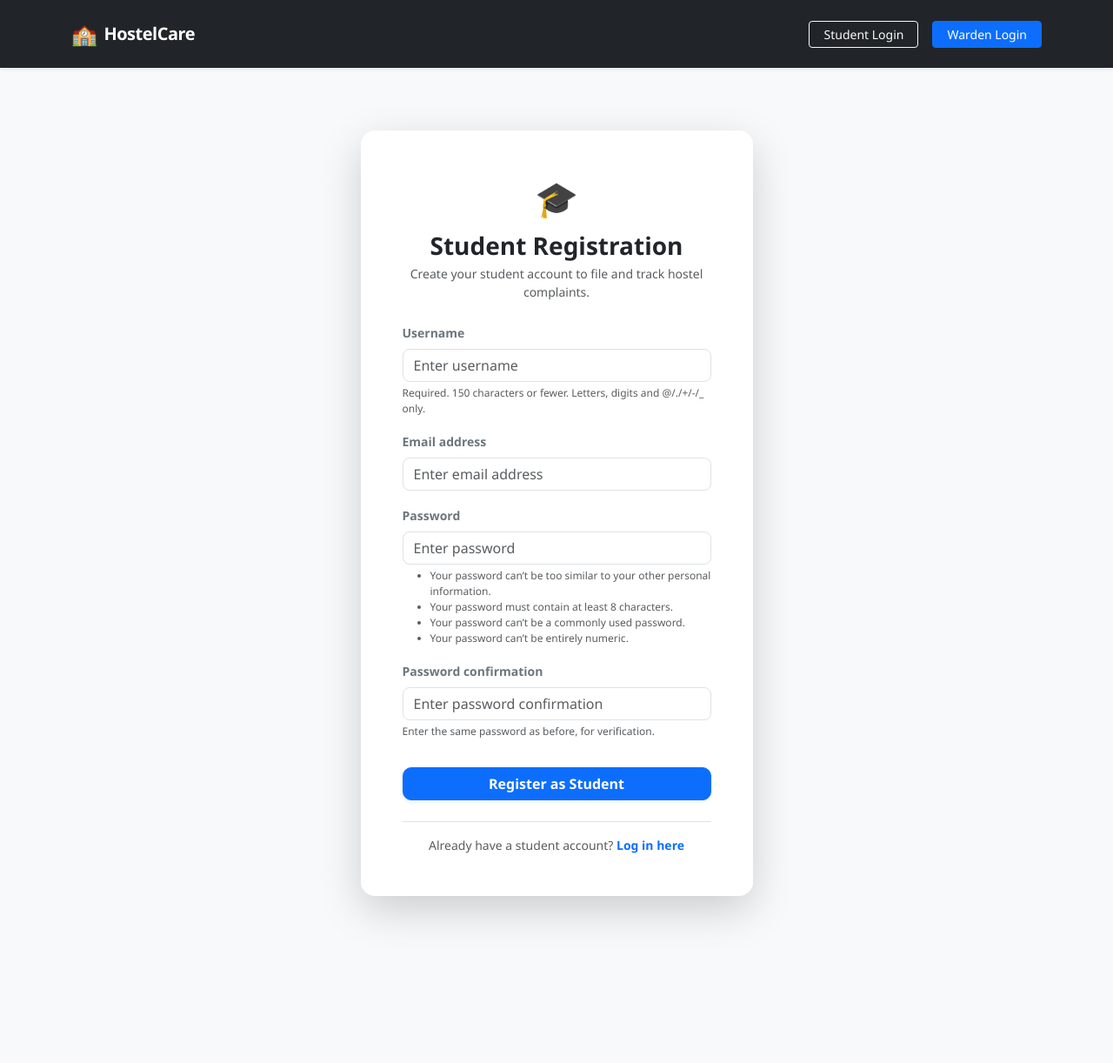
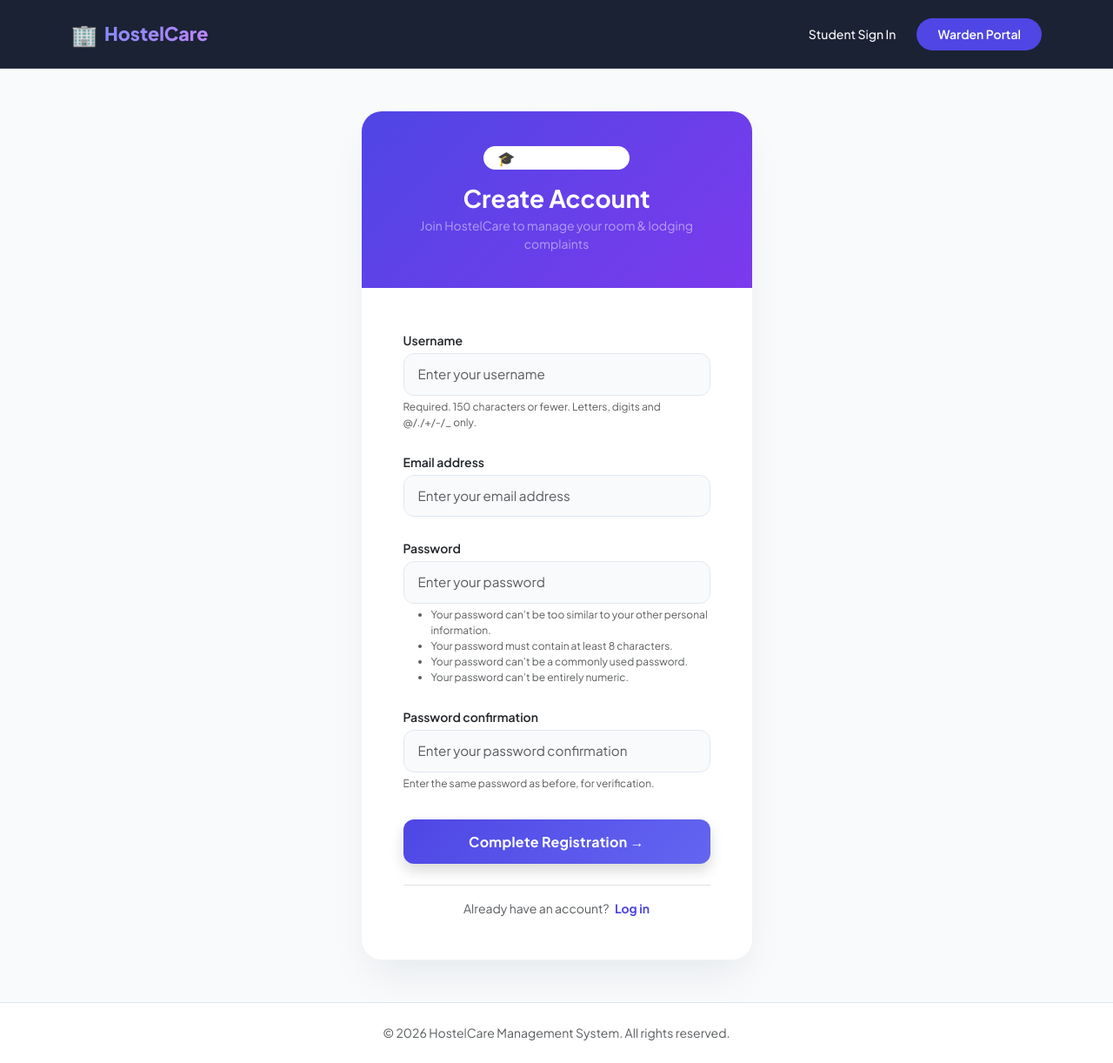
Before and after one commit to deblinachowdhuryofficial06-debug/hostel-care-portal, a Django app: page /register/student/ in a window 1280 px wide. Shown: the whole page at 87% size. Before the commit the page ends 1059 px from the top, so only its background shows below. Run offline with Django 5.2, Linux system fonts and the light colour scheme.

Commit message:
Applied modern glassmorphism styling and upgraded registration UI

```diff
--- a/complaints/templates/complaints/base.html
+++ b/complaints/templates/complaints/base.html
@@ -3,86 +3,124 @@
 <head>
     <meta charset="UTF-8">
     <meta name="viewport" content="width=device-width, initial-scale=1.0">
-    <title>HostelCare - Portal</title>
+    <title>HostelCare - Premium Student & Warden Portal</title>
+
     <!-- Bootstrap 5 CSS -->
     <link href="https://cdn.jsdelivr.net/npm/bootstrap@5.3.2/dist/css/bootstrap.min.css" rel="stylesheet">
+    <!-- Google Fonts -->
+    <link href="https://fonts.googleapis.com/css2?family=Plus+Jakarta+Sans:wght@400;500;600;700;800&display=swap" rel="stylesheet">
+
     <style>
+        :root {
+            --primary-color: #4f46e5;
+            --primary-hover: #4338ca;
+            --bg-surface: #f8fafc;
+            --card-shadow: 0 20px 25px -5px rgba(0, 0, 0, 0.05), 0 8px 10px -6px rgba(0, 0, 0, 0.01);
+        }
+
         body {
-            background-color: #f8f9fa;
-            font-family: 'Segoe UI', Tahoma, Geneva, Verdana, sans-serif;
+            background-color: var(--bg-surface);
+            font-family: 'Plus Jakarta Sans', sans-serif;
+            color: #1e293b;
+            min-height: 100vh;
+            display: flex;
+            flex-direction: column;
         }
-        .navbar-brand {
-            font-weight: 700;
-            letter-spacing: -0.5px;
+
+        .navbar-custom {
+            background: rgba(15, 23, 42, 0.95);
+            backdrop-filter: blur(12px);
+            border-bottom: 1px solid rgba(255, 255, 255, 0.1);
+        }
+
+        .brand-logo {
+            font-weight: 800;
+            font-size: 1.35rem;
+            background: linear-gradient(135deg, #818cf8 0%, #c084fc 100%);
+            -webkit-background-clip: text;
+            -webkit-text-fill-color: transparent;
+        }
+
+        .btn-primary-custom {
+            background-color: var(--primary-color);
+            border: none;
+            color: #ffffff;
+            font-weight: 600;
+            transition: all 0.2s ease;
+        }
+
+        .btn-primary-custom:hover {
+            background-color: var(--primary-hover);
+            transform: translateY(-1px);
+            box-shadow: 0 10px 15px -3px rgba(79, 70, 229, 0.3);
+            color: #ffffff;
         }
     </style>
 </head>
 <body>
 
-    <!-- Main Navigation Bar -->
-    <nav class="navbar navbar-expand-lg navbar-dark bg-dark py-3 shadow-sm">
+    <!-- Premium Navbar -->
+    <nav class="navbar navbar-expand-lg navbar-dark navbar-custom py-3 sticky-top">
         <div class="container">
             <a class="navbar-brand d-flex align-items-center gap-2" href="{% url 'home_portal' %}">
-                <span class="fs-4">🏫</span> HostelCare
+                <span class="fs-4">🏢</span>
+                <span class="brand-logo">HostelCare</span>
             </a>
 
-            <button class="navbar-toggler" type="button" data-bs-toggle="collapse" data-bs-target="#navbarNav">
+            <button class="navbar-toggler border-0" type="button" data-bs-toggle="collapse" data-bs-target="#navbarNav">
                 <span class="navbar-toggler-icon"></span>
             </button>
 
             <div class="collapse navbar-collapse" id="navbarNav">
-                <ul class="navbar-row navbar-nav ms-auto align-items-center gap-2">
-
+                <ul class="navbar-nav ms-auto align-items-center gap-3">
                     {% if user.is_authenticated %}
-                        <!-- Role Badge Indicator -->
-                        <li class="nav-item me-2">
+                        <li class="nav-item">
                             {% if user.is_staff %}
-                                <span class="badge bg-warning text-dark px-3 py-2 rounded-pill small">
-                                    Role: Warden ({{ user.username }})
+                                <span class="badge bg-purple-subtle text-purple px-3 py-2 rounded-pill small fw-semibold" style="background: #f3e8ff; color: #7e22ce;">
+                                    🛡️ Warden: {{ user.username }}
                                 </span>
                             {% else %}
-                                <span class="badge bg-info text-dark px-3 py-2 rounded-pill small">
-                                    Role: Student ({{ user.username }})
+                                <span class="badge bg-indigo-subtle text-indigo px-3 py-2 rounded-pill small fw-semibold" style="background: #e0e7ff; color: #3730a3;">
+                                    🎓 Student: {{ user.username }}
                                 </span>
                             {% endif %}
                         </li>
 
-                        <!-- Smart Dashboard Navigation Link -->
                         <li class="nav-item">
                             {% if user.is_staff %}
-                                <a class="btn btn-outline-light btn-sm px-3" href="{% url 'warden_dashboard' %}">Warden Dashboard</a>
+                                <a class="btn btn-outline-light btn-sm rounded-pill px-4" href="{% url 'warden_dashboard' %}">Dashboard</a>
                             {% else %}
-                                <a class="btn btn-outline-light btn-sm px-3" href="{% url 'dashboard' %}">Student Dashboard</a>
+                                <a class="btn btn-outline-light btn-sm rounded-pill px-4" href="{% url 'dashboard' %}">Dashboard</a>
                             {% endif %}
                         </li>
 
-                        <!-- Logout Button -->
-                        <li class="nav-item ms-lg-2">
-                            <a class="btn btn-danger btn-sm px-3 fw-medium" href="{% url 'logout' %}">Logout</a>
+                        <li class="nav-item">
+                            <a class="btn btn-danger btn-sm rounded-pill px-4 fw-medium" href="{% url 'logout' %}">Logout</a>
                         </li>
-
                     {% else %}
-                        <!-- Public Visitor Links -->
                         <li class="nav-item">
-                            <a class="btn btn-outline-light btn-sm px-3 me-2" href="{% url 'login' %}?role=student">Student Login</a>
+                            <a class="text-light text-decoration-none small fw-medium me-2" href="{% url 'login' %}?role=student">Student Sign In</a>
                         </li>
                         <li class="nav-item">
-                            <a class="btn btn-primary btn-sm px-3 fw-medium" href="{% url 'login' %}?role=warden">Warden Login</a>
+                            <a class="btn btn-primary-custom btn-sm rounded-pill px-4 py-2" href="{% url 'login' %}?role=warden">Warden Portal</a>
                         </li>
                     {% endif %}
-
                 </ul>
             </div>
         </div>
     </nav>
 
-    <!-- Page Content Container -->
-    <main class="container py-4">
+    <!-- Main Content Body -->
+    <main class="container my-auto py-5">
         {% block content %}
         {% endblock %}
     </main>
 
-    <!-- Bootstrap 5 JS Bundle -->
+    <footer class="text-center py-4 text-muted small border-top mt-auto bg-white">
+        © 2026 HostelCare Management System. All rights reserved.
+    </footer>
+
+    <!-- Bootstrap 5 JS -->
     <script src="https://cdn.jsdelivr.net/npm/bootstrap@5.3.2/dist/js/bootstrap.bundle.min.js"></script>
 </body>
 </html>
--- a/complaints/templates/complaints/register_student.html
+++ b/complaints/templates/complaints/register_student.html
@@ -1,24 +1,70 @@
 {% extends 'complaints/base.html' %}
 
 {% block content %}
-<div class="row justify-content-center align-items-center my-5">
-    <div class="col-md-6 col-lg-5">
-        <div class="card shadow-lg border-0" style="border-radius: 16px;">
-            <div class="card-body p-4 p-md-5">
+<style>
+    .auth-card {
+        background: #ffffff;
+        border: 1px solid #f1f5f9;
+        border-radius: 24px;
+        box-shadow: 0 25px 50px -12px rgba(15, 23, 42, 0.08);
+        overflow: hidden;
+    }
+    .auth-header {
+        background: linear-gradient(135deg, #4f46e5 0%, #7c3aed 100%);
+        color: white;
+        padding: 2.5rem 2rem;
+    }
+    .form-control-custom {
+        border: 1px solid #e2e8f0;
+        border-radius: 12px;
+        padding: 0.75rem 1rem;
+        font-size: 0.95rem;
+        transition: all 0.2s ease;
+        background-color: #f8fafc;
+    }
+    .form-control-custom:focus {
+        background-color: #ffffff;
+        border-color: #6366f1;
+        box-shadow: 0 0 0 4px rgba(99, 102, 241, 0.15);
+        outline: none;
+    }
+    .btn-submit {
+        background: linear-gradient(135deg, #4f46e5 0%, #6366f1 100%);
+        border: none;
+        color: white;
+        border-radius: 12px;
+        padding: 0.85rem;
+        font-weight: 700;
+        letter-spacing: 0.3px;
+        transition: all 0.25s ease;
+    }
+    .btn-submit:hover {
+        transform: translateY(-2px);
+        box-shadow: 0 12px 20px -5px rgba(79, 70, 229, 0.4);
+        color: white;
+    }
+</style>
 
-                <!-- Header -->
-                <div class="text-center mb-4">
-                    <div class="fs-1 mb-2">🎓</div>
-                    <h3 class="fw-bold text-dark mb-1">Student Registration</h3>
-                    <p class="text-muted small">Create your student account to file and track hostel complaints.</p>
+<div class="row justify-content-center align-items-center">
+    <div class="col-md-7 col-lg-5">
+        <div class="auth-card">
+
+            <!-- Header Banner -->
+            <div class="auth-header text-center position-relative">
+                <div class="badge bg-white bg-opacity-20 text-white rounded-pill px-3 py-1.5 mb-3 fs-6">
+                    🎓 Student Portal
                 </div>
+                <h3 class="fw-bold mb-1">Create Account</h3>
+                <p class="text-white-50 small mb-0">Join HostelCare to manage your room & lodging complaints</p>
+            </div>
 
-                <!-- Registration Form -->
+            <!-- Form Body -->
+            <div class="p-4 p-md-5">
                 <form method="POST" action="{% url 'register_student' %}">
                     {% csrf_token %}
 
                     {% if form.non_field_errors %}
-                        <div class="alert alert-danger py-2 small mb-3">
+                        <div class="alert alert-danger rounded-3 py-2 small mb-4">
                             {% for error in form.non_field_errors %}
                                 <div>{{ error }}</div>
                             {% endfor %}
@@ -26,48 +72,46 @@
                     {% endif %}
 
                     {% for field in form %}
-                        <div class="mb-3">
-                            <label for="{{ field.id_for_label }}" class="form-label fw-semibold small text-secondary">
+                        <div class="mb-4">
+                            <label for="{{ field.id_for_label }}" class="form-label fw-semibold small text-dark mb-1">
                                 {{ field.label }}
                             </label>
                             <input
                                 type="{{ field.field.widget.input_type|default:'text' }}"
                                 name="{{ field.html_name }}"
                                 id="{{ field.id_for_label }}"
-                                class="form-control {% if field.errors %}is-invalid{% endif %}"
-                                placeholder="Enter {{ field.label|lower }}"
-                                style="border-radius: 8px;"
+                                class="form-control form-control-custom {% if field.errors %}is-invalid{% endif %}"
+                                placeholder="Enter your {{ field.label|lower }}"
                                 required
                             >
                             {% if field.errors %}
-                                <div class="invalid-feedback small">
+                                <div class="invalid-feedback small mt-1">
                                     {% for error in field.errors %}
                                         <div>{{ error }}</div>
                                     {% endfor %}
                                 </div>
                             {% endif %}
                             {% if field.help_text %}
-                                <div class="form-text text-muted small" style="font-size: 0.75rem;">
+                                <div class="form-text text-muted small mt-1" style="font-size: 0.75rem;">
                                     {{ field.help_text|safe }}
                                 </div>
                             {% endif %}
                         </div>
                     {% endfor %}
 
-                    <button type="submit" class="btn btn-primary w-100 py-2.5 fw-bold mt-3 shadow-sm" style="border-radius: 10px;">
-                        Register as Student
+                    <button type="submit" class="btn btn-submit w-100 mt-2 shadow">
+                        Complete Registration →
                     </button>
                 </form>
 
-                <!-- Footer Link -->
                 <div class="text-center mt-4 pt-3 border-top">
                     <p class="small text-muted mb-0">
-                        Already have a student account?
-                        <a href="{% url 'login' %}?role=student" class="fw-bold text-primary text-decoration-none">Log in here</a>
+                        Already have an account?
+                        <a href="{% url 'login' %}?role=student" class="fw-bold text-indigo text-decoration-none ms-1" style="color: #4f46e5;">Log in</a>
                     </p>
                 </div>
+            </div>
 
-            </div>
         </div>
     </div>
 </div>
```
